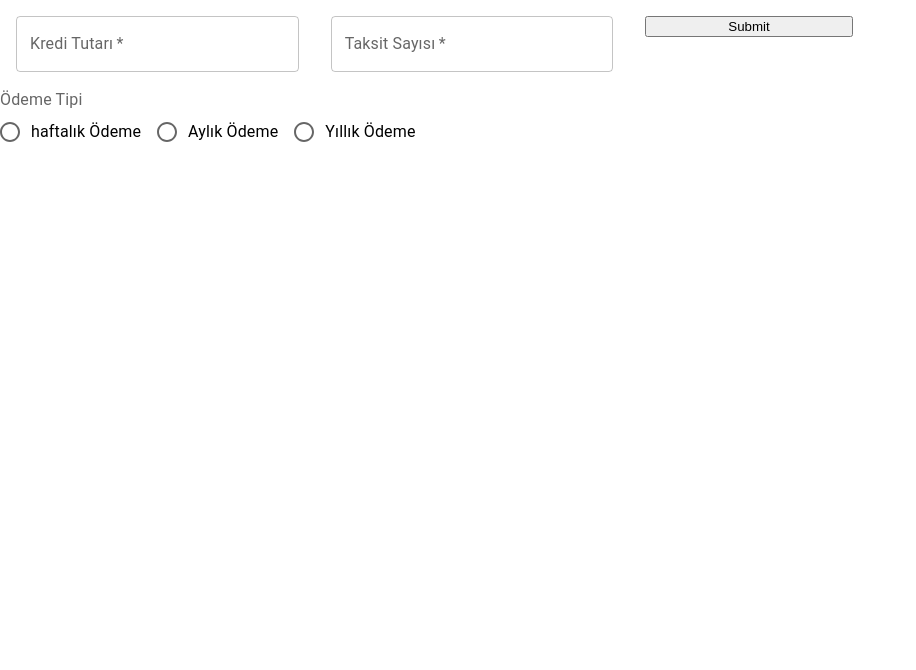
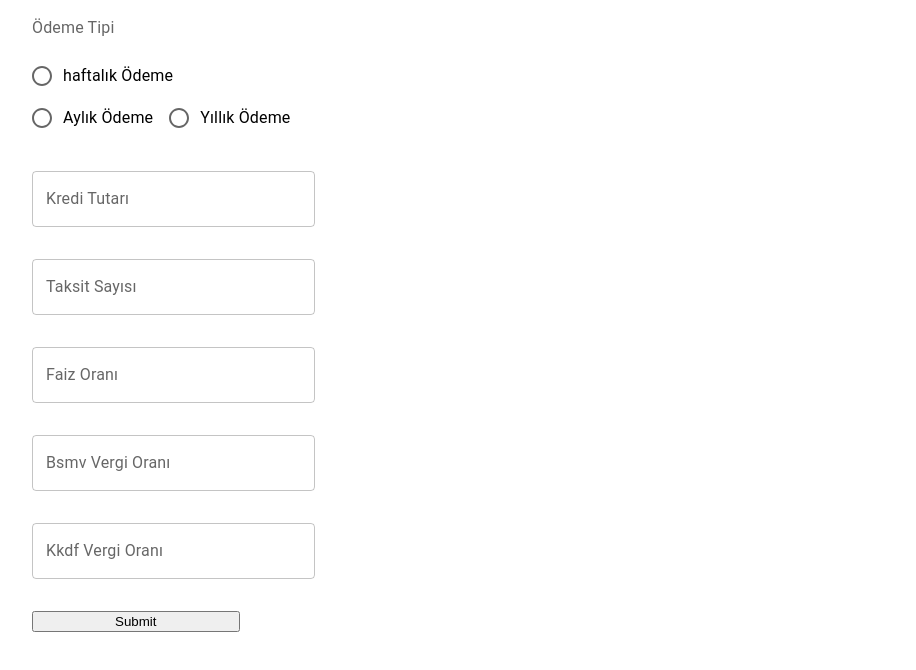
Before and after one commit to yavuzergun1/react-loan-calculator, a React (Create React App) app: page /form in a window 1280 px wide. Shown: the top 670 px of the page, without its empty margins (0-916 px from the left). Built offline with nearby package versions, Linux system fonts and the light colour scheme.

Commit message:
form validations done

```diff
--- a/src/pages/form/Form.js
+++ b/src/pages/form/Form.js
@@ -4,28 +4,31 @@ import RadioGroup from "@mui/material/RadioGroup";
 import FormControlLabel from "@mui/material/FormControlLabel";
 import FormLabel from "@mui/material/FormLabel";
 import Box from "@mui/material/Box";
-import FormControl, { useFormControl } from "@mui/material/FormControl";
+import FormControl from "@mui/material/FormControl";
 import TextField from "@mui/material/TextField";
 import { useFormik } from "formik";
 import validationSchema from "./Validations";
+
 function Form() {
-  const { handleSubmit, handleChange, values, handleBlur, errors, touched } =
-    useFormik({
+  const { handleSubmit, handleChange, values, errors, touched } = useFormik({
     initialValues: {
       krediTutari: "",
       taksitSayisi: "",
       odemeTipi: "",
+      faizOrani: "",
+      bsmv: "",
+      kkdf: "",
     },
-
     onSubmit: (values) => {
       console.log(values);
-        console.log(values.krediTutari);
     },
+    validationSchema,
   });
 
   return (
     <div>
       <div className="forms-container">
+        <FormControl>
           <Box
             component="form"
             onSubmit={handleSubmit}
@@ -34,42 +37,11 @@ function Form() {
             }}
             autoComplete="off"
           >
-          <TextField
-            id="outlined-basic"
-            label="Kredi Tutarı"
-            name="krediTutari"
-            variant="outlined"
-            required
-            error={
-              touched.krediTutari && values.krediTutari < 1000 ? true : false
-            }
-            helperText={
-              touched.krediTutari && values.krediTutari < 1000
-                ? "Kredi Tutarı En Az 1000TL'dir"
-                : ""
-            }
-            type="number"
-            // InputProps={{ inputProps: { min: 1000 } }}
-            onChange={handleChange}
-            value={values.krediTutari}
-          />
-          <TextField
-            id="outlined-basic"
-            label="Taksit Sayısı"
-            name="taksitSayisi"
-            variant="outlined"
-            type="number"
-            value={values.taksitSayisi}
-            InputProps={{ inputProps: { max: 24 } }}
-            error={
-              touched.taksitSayisi && values.taksitSayisi < 1 ? true : false
-            }
-            onChange={handleChange}
-            required
-          />
-          <button type="onSubmit">Submit</button>
-        </Box>
-        <FormControl>
+            <Box
+              sx={{
+                "& > :not(style)": { m: 2, width: "28ch" },
+              }}
+            >
               <FormLabel id="demo-row-radio-buttons-group-label">
                 Ödeme Tipi
               </FormLabel>
@@ -83,23 +55,87 @@ function Form() {
                   control={<Radio />}
                   label="haftalık Ödeme"
                   onChange={handleChange}
-              name="haftalik"
+                  name="odemeTipi"
                 />
                 <FormControlLabel
                   value="aylik"
                   control={<Radio />}
                   label="Aylık Ödeme"
                   onChange={handleChange}
-              name="aylik"
+                  name="odemeTipi"
                 />
                 <FormControlLabel
                   value="yillik"
                   control={<Radio />}
                   label="Yıllık Ödeme"
                   onChange={handleChange}
-              name="yillik"
+                  name="odemeTipi"
                 />
+                <div style={{ color: "red" }}>
+                  {touched.odemeTipi && errors.odemeTipi}
+                </div>
               </RadioGroup>
+              <TextField
+                id="outlined-basic"
+                label="Kredi Tutarı"
+                name="krediTutari"
+                variant="outlined"
+                error={touched.krediTutari && errors.krediTutari ? true : false}
+                helperText={errors.krediTutari}
+                type="number"
+                onChange={handleChange}
+                value={values.krediTutari}
+              />
+              <TextField
+                id="outlined-basic"
+                label="Taksit Sayısı"
+                name="taksitSayisi"
+                variant="outlined"
+                type="number"
+                value={values.taksitSayisi}
+                InputProps={{ inputProps: values.odemeTipi == "aylik" ?  { max: 24 } : (values.odemeTipi == "yillik" ?  { max: 2 } :  { max: 104 }) }}
+                error={
+                  touched.taksitSayisi && errors.taksitSayisi ? true : false
+                }
+                helperText={errors.taksitSayisi}
+                onChange={handleChange}
+              />
+              <TextField
+                id="outlined-basic"
+                label="Faiz Oranı"
+                name="faizOrani"
+                variant="outlined"
+                error={touched.faizOrani && errors.faizOrani ? true : false}
+                helperText={errors.faizOrani}
+                type="number"
+                onChange={handleChange}
+                value={values.faizOrani}
+              />
+              <TextField
+                id="outlined-basic"
+                label="Bsmv Vergi Oranı"
+                name="bsmv"
+                variant="outlined"
+                error={touched.bsmv && errors.bsmv ? true : false}
+                helperText={errors.bsmv}
+                type="number"
+                onChange={handleChange}
+                value={values.bsmv}
+              />
+              <TextField
+                id="outlined-basic"
+                label="Kkdf Vergi Oranı"
+                name="kkdf"
+                variant="outlined"
+                error={touched.kkdf && errors.kkdf ? true : false}
+                helperText={errors.kkdf}
+                type="number"
+                onChange={handleChange}
+                value={values.kkdf}
+              />
+              <button type="onSubmit">Submit</button>
+            </Box>
+          </Box>
         </FormControl>
       </div>
     </div>
--- a/src/pages/form/Validations.js
+++ b/src/pages/form/Validations.js
@@ -3,10 +3,20 @@ import * as yup from "yup";
 import { object, string, number, date, InferType, ref } from "yup";
 
 const Validations = yup.object().shape({
-  // Bunlar signUp componentinde bulunan initial values kısmındaki email, password, confirmPassword ile eşleşiyor
-  krediTutari: number().required(),
-  taksitSayisi: number().min(0).required() /* minimum 5 karakter olması şartı */,
-  odemeTipi: string().required() ,
+  krediTutari: yup
+    .number()
+    .min(1000, "Kredi Tutarı En Az 1000TL olmalı")
+    .max(100000, "Maksimum Kredi Tutarınız 100.000TL'dir")
+    .required("Bu Alanı Boş Bırakmayınız"),
+  odemeTipi: yup.string().required("Lütfen Ödeme Tipini Giriniz"),
+  taksitSayisi: yup
+    .number()
+    .min(1, "Lütfen Geçerli Bir Değer Giriniz")
+    .max(12, "En yüksek taksit tutarı 12'dir")
+    .required("Bu Alanı Boş Bırakmayınız"),
+  faizOrani: yup.number().required("Bu Alanı Boş Bırakmayınız"),
+  bsmv: yup.number().required("Bu Alanı Boş Bırakmayınız"),
+  kkdf: yup.number().required("Bu Alanı Boş Bırakmayınız"),
 });
 
 export default Validations;
--- a/src/pages/form/form.scss
+++ b/src/pages/form/form.scss
@@ -0,0 +1,11 @@
+.forms-container{
+    width: 100%;
+}
+.input-container{
+    width: 90%;
+    display: flex ;
+    justify-content: space-between;
+}
+button{
+    width: 15% !important;
+}
```
Lines whose indentation alone changed are shown as unchanged.
